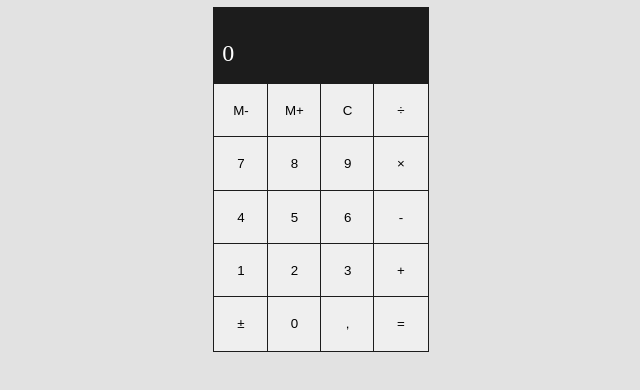
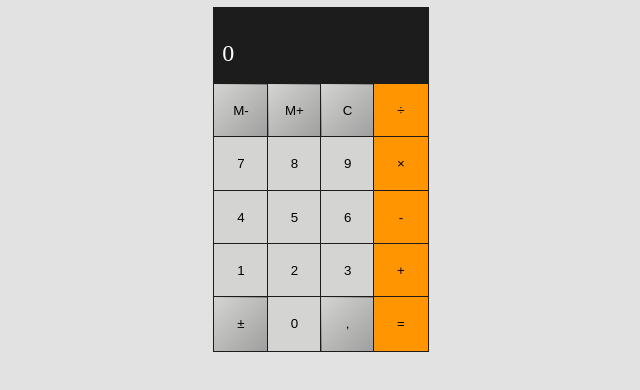
Before and after one commit to thekauer/calculator, a React (Create React App) app in the folder calculator/: page / in a window 1280 px wide. Shown: the top 390 px of the page, without its empty margins (319-959 px from the left). Built offline with nearby package versions, Linux system fonts and the light colour scheme.

Commit message:
renamed peekMemory to popMemory

```diff
--- a/calculator/src/App.tsx
+++ b/calculator/src/App.tsx
@@ -5,13 +5,17 @@
   lhs?:number;
   op?:string
 }
-
+enum ButtonType {
+  OPERATOR='operator',
+  NUMBER = 'number',
+  OTHER = 'other'
+}
 function App() {
   const [history,setHistory] = useState("");
   const [display,setDisplay] = useState("0");
   const [equation,setEquation] = useState<Equation>({});
   const [override,setOverride] = useState(true);
-  const peekMemory = () => {
+  const popMemory = () => {
 
   }
   const storeInMemory = () => {
@@ -101,34 +105,34 @@
 
   const buttons = [
     [
-      { text: "M-", fn: peekMemory },
-      { text: "M+", fn: storeInMemory },
-      { text: "C", fn: clearDisplay },
-      { text: "÷", fn: operatorClick("÷") }
+      { text: "M-", fn: popMemory, type:ButtonType.OTHER },
+      { text: "M+", fn: storeInMemory, type:ButtonType.OTHER },
+      { text: "C", fn: clearDisplay, type:ButtonType.OTHER },
+      { text: "÷", fn: operatorClick("÷"),type:ButtonType.OPERATOR }
     ],
     [
-      { text: "7", fn: addToDisplay("7") },
-      { text: "8", fn: addToDisplay("8") },
-      { text: "9", fn: addToDisplay("9") },
-      { text: "×", fn: operatorClick("×") }
+      { text: "7", fn: addToDisplay("7"), type:ButtonType.NUMBER },
+      { text: "8", fn: addToDisplay("8"), type:ButtonType.NUMBER },
+      { text: "9", fn: addToDisplay("9"), type:ButtonType.NUMBER },
+      { text: "×", fn: operatorClick("×"),type:ButtonType.OPERATOR }
     ],
     [
-      { text: "4", fn: addToDisplay("4") },
-      { text: "5", fn: addToDisplay("5") },
-      { text: "6", fn: addToDisplay("6") },
-      { text: "-", fn: operatorClick("-") }
+      { text: "4", fn: addToDisplay("4"), type:ButtonType.NUMBER },
+      { text: "5", fn: addToDisplay("5"), type:ButtonType.NUMBER },
+      { text: "6", fn: addToDisplay("6"), type:ButtonType.NUMBER },
+      { text: "-", fn: operatorClick("-"),type:ButtonType.OPERATOR }
     ],
     [
-      { text: "1", fn: addToDisplay("1") },
-      { text: "2", fn: addToDisplay("2") },
-      { text: "3", fn: addToDisplay("3") },
-      { text: "+", fn: operatorClick("+") }
+      { text: "1", fn: addToDisplay("1"), type:ButtonType.NUMBER },
+      { text: "2", fn: addToDisplay("2"), type:ButtonType.NUMBER },
+      { text: "3", fn: addToDisplay("3"), type:ButtonType.NUMBER },
+      { text: "+", fn: operatorClick("+"),type:ButtonType.OPERATOR }
     ],
     [
-      { text: "±", fn: plusMinusClick },
-      { text: "0", fn: addToDisplay("0") },
-      { text: ",", fn: addToDisplay(".") },
-      { text: "=", fn: equalsClick }
+      { text: "±", fn: plusMinusClick, type:ButtonType.OTHER },
+      { text: "0", fn: addToDisplay("0"), type:ButtonType.NUMBER },
+      { text: ",", fn: addToDisplay("."), type:ButtonType.OTHER },
+      { text: "=", fn: equalsClick, type:ButtonType.OPERATOR }
     ]
   ]
 
@@ -141,7 +145,7 @@
   const drawButtons = () => {
     return buttons.map((arr, row) => arr.map((button, col) => {
       return (
-        <button key={row*4+col} style={{ gridRow: row + 1 + 2, gridColumn: col + 1 }} onClick={button.fn}>{button.text}</button>
+        <button key={row*4+col} className={button.type?.toString()} style={{ gridRow: row + 1 + 2, gridColumn: col + 1 }} onClick={button.fn}>{button.text}</button>
       )
     }))
   }
```
